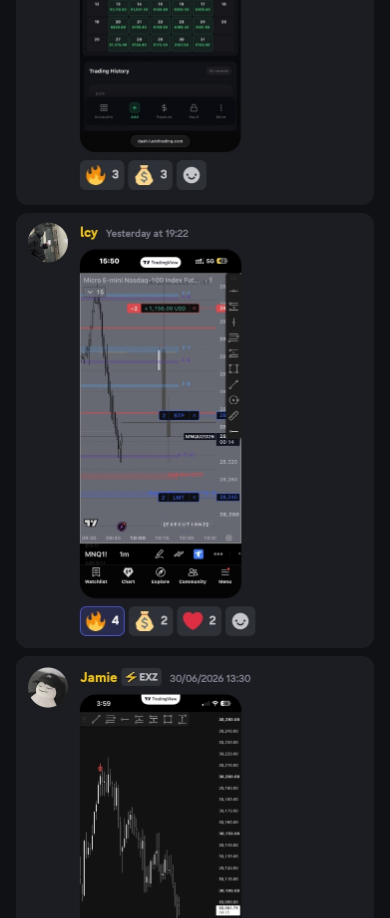
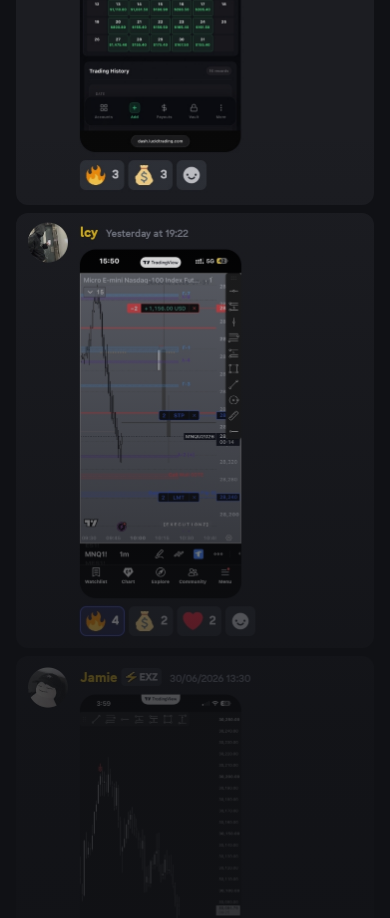
Before and after one commit to w1mayankz/Executionz, a React (Create React App) app: page / in a window 390 px wide. Shown: the part 4774-5692 px from the top of the page. Built offline with nearby package versions, Linux system fonts and the light colour scheme.

Commit message:
Update App.js

```diff
--- a/src/App.js
+++ b/src/App.js
@@ -537,7 +537,9 @@ export default function App() {
               <p className="mt-6 text-white/60 text-base font-normal font-['Inter_Tight'] leading-normal">
                 Student wins, from our students.
               </p>
-              <div className="mt-12 w-full max-w-3xl mx-auto flex flex-col gap-2 md:px-0">
+              <div className="mt-12 w-full max-w-3xl mx-auto relative md:px-0">
+                {/* 1. Image Container */}
+                <div className="flex flex-col gap-2 w-full">
                   <img
                     src="/dg.jpg"
                     alt="testimonial image"
@@ -574,6 +576,11 @@ export default function App() {
                     className="w-full h-auto rounded-xl object-cover"
                   />
                 </div>
+
+                {/* 2. Fade Overlay */}
+                <div className="absolute bottom-0 left-0 w-full h-[45%] bg-gradient-to-t from-[#101115] via-[#101115]/80 to-transparent pointer-events-none"></div>
+              </div>
+
               <h1 id="pricing" className="mt-24 text-white text-4xl font-medium tracking-tight font-['Inter_Tight']">
                 The best money you will spend.
               </h1>
```
Lines whose indentation alone changed are shown as unchanged.
